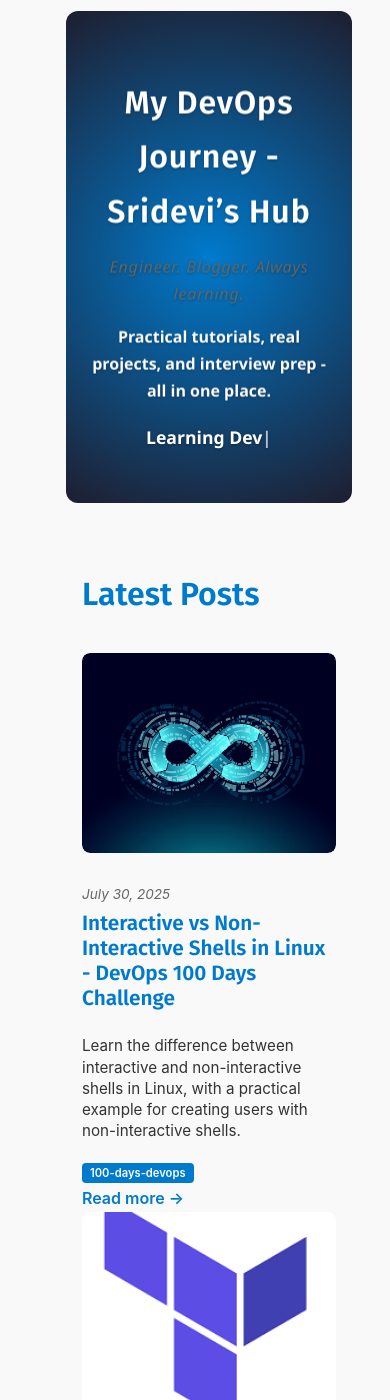
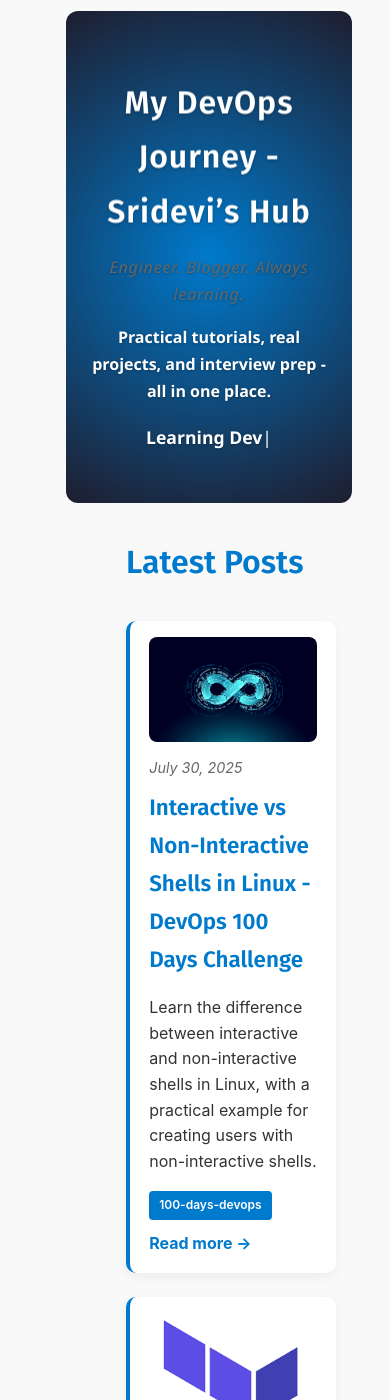
Before and after one commit to srideviblogs/srideviblogs.github.io, a Jekyll site: the page built from index.md, in a window 390 px wide and 1400 px high, scrolled down 209 px. Built offline with Jekyll 4.4.1, drawn with Linux system fonts in a browser that asks for light colours.

Commit message:
Update custom.css

```diff
--- a/assets/css/custom.css
+++ b/assets/css/custom.css
@@ -559,147 +559,133 @@ header.site-header {
   display: inline-block;            /* ADD this */
 }
 
+ /* Container for all posts — center with max width, full width below that */
+.alt-posts-section {
+  width: 100%;
+  margin: 0 auto;
+  padding: 2rem 16px 2rem 60px;
 
-.alt-posts-section {
-  max-width: 900px;          /* Reduced from 1100px to 900px */
-  margin: 2rem auto;         /* Some vertical margin */
-  padding: 1.5rem 1rem;
+  /* Masonry columns */
+  column-count: 2;
+  column-gap: 2rem;
+
+  /* Make sure it stretches full width up to max-width */
+  width: 100%;
+  box-sizing: border-box;
 }
 
-.alt-post-row {
-  display: flex;
-  flex-wrap: nowrap;
-  align-items: center;       /* Align image & text vertically centered */
-  margin-bottom: 2rem;       /* Slightly less margin */
-  gap: 1.5rem;               /* Reduced gap */
+/* Responsive: single column on small screens */
+@media (max-width: 768px) {
+  .alt-posts-section {
+    column-count: 1;
+  }
+}
+
+/* Each post card — must be inline-block and full width of column */
+.alt-post-card {
+  display: inline-block;      /* essential for CSS columns */
+  width: 100%;               /* fill the column width */
+  margin-bottom: 1.5rem;
+  break-inside: avoid;       /* avoid breaking inside column */
+  -webkit-column-break-inside: avoid;
+  page-break-inside: avoid;
+
   background-color: #fff;
   border-left: 4px solid #007acc;
   border-radius: 10px;
-  box-shadow: 0 4px 10px rgba(0, 0, 0, 0.05);
+  box-shadow: 0 4px 12px rgba(0,0,0,0.05);
   color: #1e1e2f;
-  padding: 1rem 1.5rem;      /* Adjusted padding */
-  min-height: 200px;         /* Reduced from 280px */
-  transition: box-shadow 0.3s, border-color 0.3s, transform 0.3s;
+  padding: 1rem 1.2rem; /* reduced padding */
+  box-sizing: border-box;     /* include padding in width */
+  transition: box-shadow 0.3s ease, transform 0.3s ease, border-color 0.3s ease;
 }
 
-.alt-post-row:hover {
-  transform: translateY(-3px);
-  box-shadow: 0 8px 16px rgba(0, 0, 0, 0.12);
+.alt-post-card:hover {
+  transform: translateY(-4px);
+  box-shadow: 0 6px 16px rgba(0,0,0,0.10);
   border-left-color: #005a99;
 }
 
+/* Image container */
 .alt-post-image {
-  flex: 0 0 35%;             /* Fixed width at 35% */
-  max-width: 35%;
   position: relative;
   overflow: hidden;
-  border-radius: 8px;
-  height: 160px;             /* Fixed height */
+  border-radius: 6px;
+  margin-bottom: 0.8rem;
+  width: 100%;               /* full width */
+  height: auto;              /* adapt height */
 }
 
-.alt-post-image::before {
-  content: "";
+/* Image itself */
+.alt-post-image img {
+  width: 100%;
+  height: auto;
+  object-fit: cover;
+  border-radius: 8px;
   display: block;
-  padding-top: 56.25%;       /* 16:9 aspect ratio for nicer images */
 }
 
-.alt-post-image img {
-  position: absolute;
-  top: 0;
-  left: 0;
-  width: 100%;
-  height: 100%;
-  object-fit: cover;
-  border-radius: 8px;
-}
-
-.alt-post-content {
-  flex: 1 1 60%;             /* Use remaining width */
-  display: flex;
-  flex-direction: column;
-  justify-content: space-between;
-  height: 160px;             /* Match image height */
-  padding-right: 10px;       /* Small right padding */
-}
-
+/* Date */
 .alt-post-date {
-  font-size: 0.85rem;
+  font-size: 0.9rem;
   color: #666;
-  margin-bottom: 0.3rem;
+  margin-bottom: 0.5rem;
   font-style: italic;
 }
 
+/* Title */
 .alt-post-title {
-  font-size: 1.25rem;
-  margin: 0.1rem 0 0.5rem;
-  line-height: 1.2;
+  font-size: 1.4rem;
+  margin: 0.2rem 0 0.8rem;
 }
 
-.alt-post-excerpt {
-  font-size: 0.95rem;
-  color: #333;
-  line-height: 1.4;
-  margin-bottom: 0.5rem;
-  flex-grow: 1;              /* Takes available vertical space */
-  overflow: hidden;          /* Prevent overflow */
+.alt-post-title a {
+  color: #007acc;
+  text-decoration: none;
 }
 
+.alt-post-title a:hover {
+  text-decoration: underline;
+}
+
+/* Excerpt */
+.alt-post-excerpt {
+  font-size: 1rem;
+  color: #333;
+  line-height: 1.6;
+}
+
+/* Read More link */
 .read-more {
-  font-weight: 600;
+  display: inline-block;
+  margin-top: 10px;
+  font-weight: bold;
   color: #007acc;
   text-decoration: none;
-  align-self: flex-start;
 }
 
 .read-more:hover {
   text-decoration: underline;
 }
 
+/* Post tags */
 .post-tags {
-  margin-top: 8px;
+  margin-top: 10px;
 }
 
 .tag {
+  display: inline-block;
   background: #007acc;
-  color: #fff;
-  padding: 3px 8px;
-  font-size: 0.7rem;
+  color: white;
+  padding: 4px 10px;
+  font-size: 0.75rem;
   border-radius: 4px;
-  margin-right: 5px;
+  margin-right: 6px;
   text-decoration: none;
 }
 
 .tag:hover {
   background-color: #005f99;
-}
-
-/* Responsive tweaks */
-@media (max-width: 768px) {
-  .alt-post-row {
-    flex-direction: column !important;
-    min-height: auto;
-  }
-
-  .alt-post-image {
-    width: 100%;
-    max-width: 100%;
-    height: 200px;
-  }
-
-  .alt-post-image::before {
-    padding-top: 56.25%;
-  }
-
-  .alt-post-content {
-    width: 100%;
-    height: auto;
-    padding-right: 0;
-    margin-top: 1rem;
-  }
-
-  .alt-post-title {
-    font-size: 1.3rem;
-  }
 }
 
 
```
